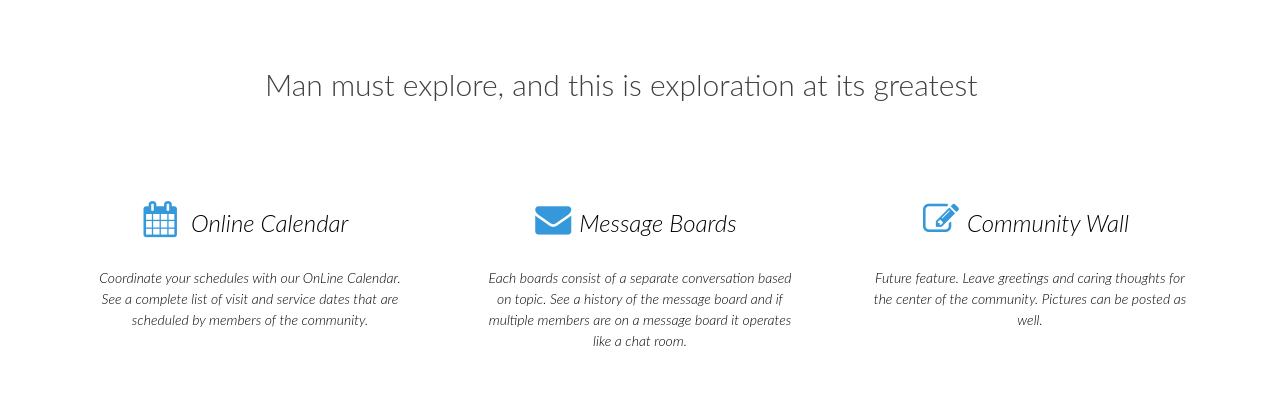
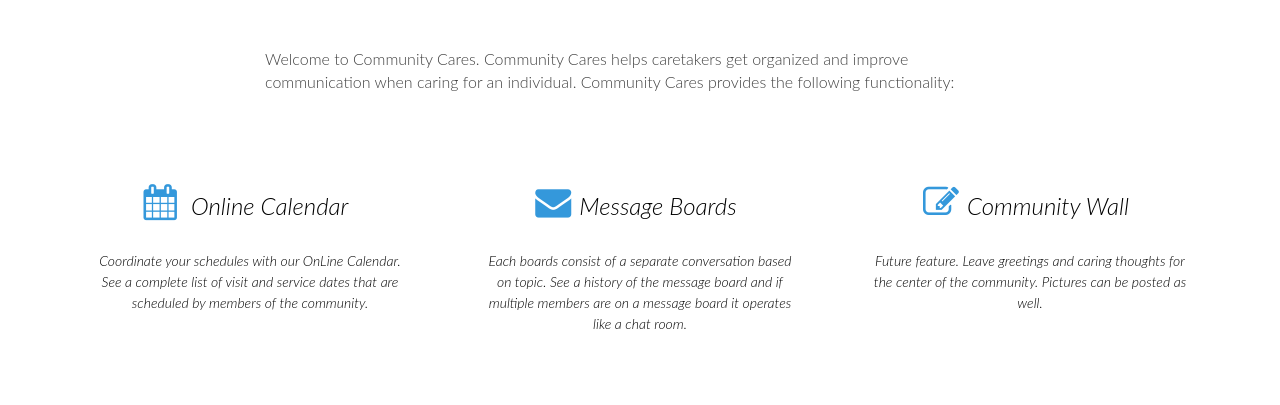
Before and after one commit to mkutter72/project4-frontend-II, a website: page index.html in a window 1280 px wide. Shown: the part 480-885 px from the top of the page. Drawn offline with nearby package versions, Linux system fonts and the light colour scheme.

Commit message:
UI fixes

```diff
--- a/index.html
+++ b/index.html
@@ -100,9 +100,9 @@
         <div class="row">
             <div class="col-lg-8 col-lg-offset-2 col-md-10 col-md-offset-1">
                 <div class="post-preview">
-                        <h2 class="post-title">
-                            Man must explore, and this is exploration at its greatest
-                        </h2>
+                        <span class="subheading">
+                            Welcome to Community Cares.   Community Cares helps caretakers get organized and improve communication when caring for an individual.   Community Cares provides the following functionality:
+                        </span>
 <!--                         <h3 class="post-subtitle">
                             Problems look mighty small from 150 miles up
                         </h3> -->
```
Also changed, not shown: indexFull.html (+0 -4 lines), img/home-bg.jpg.
